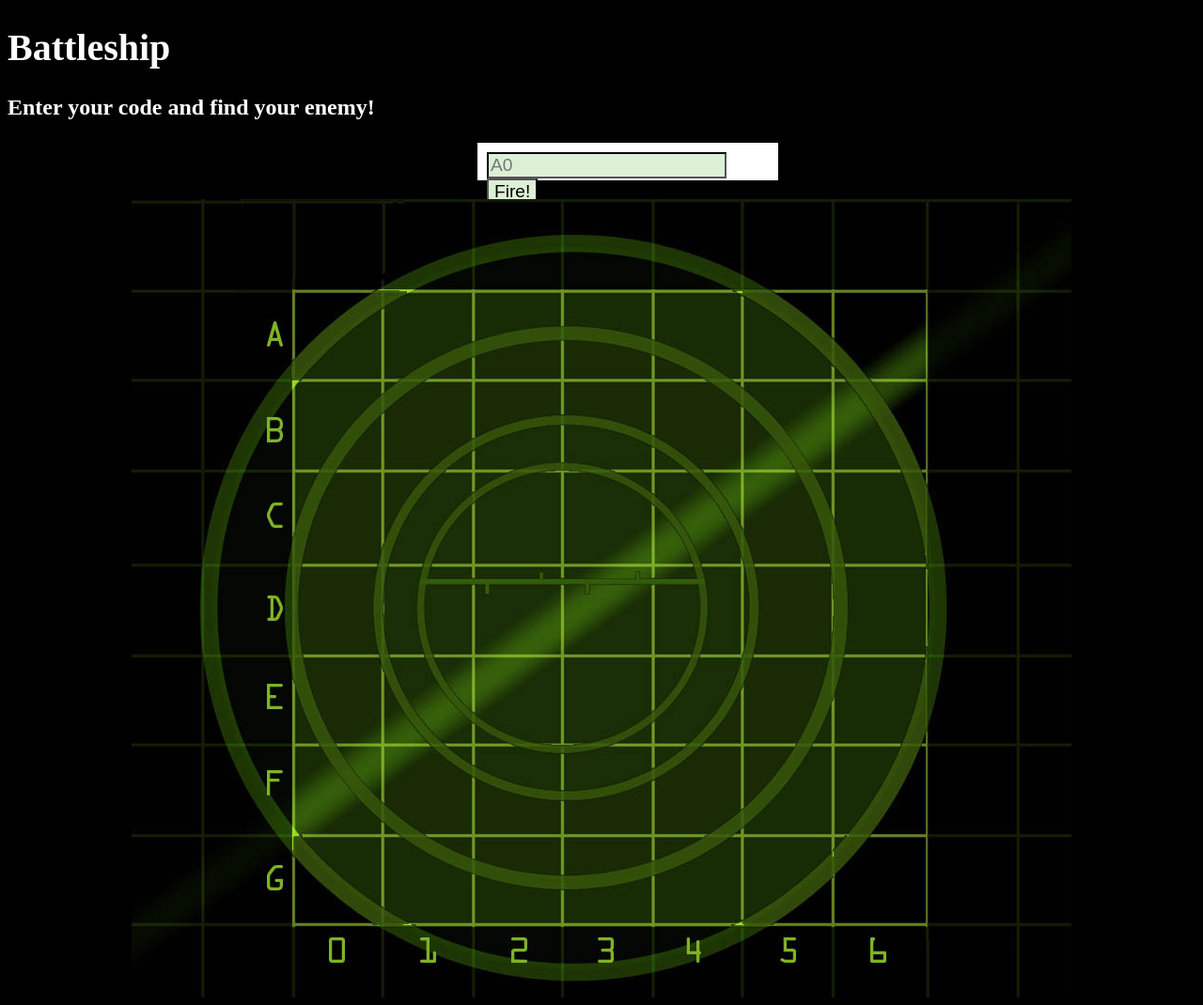
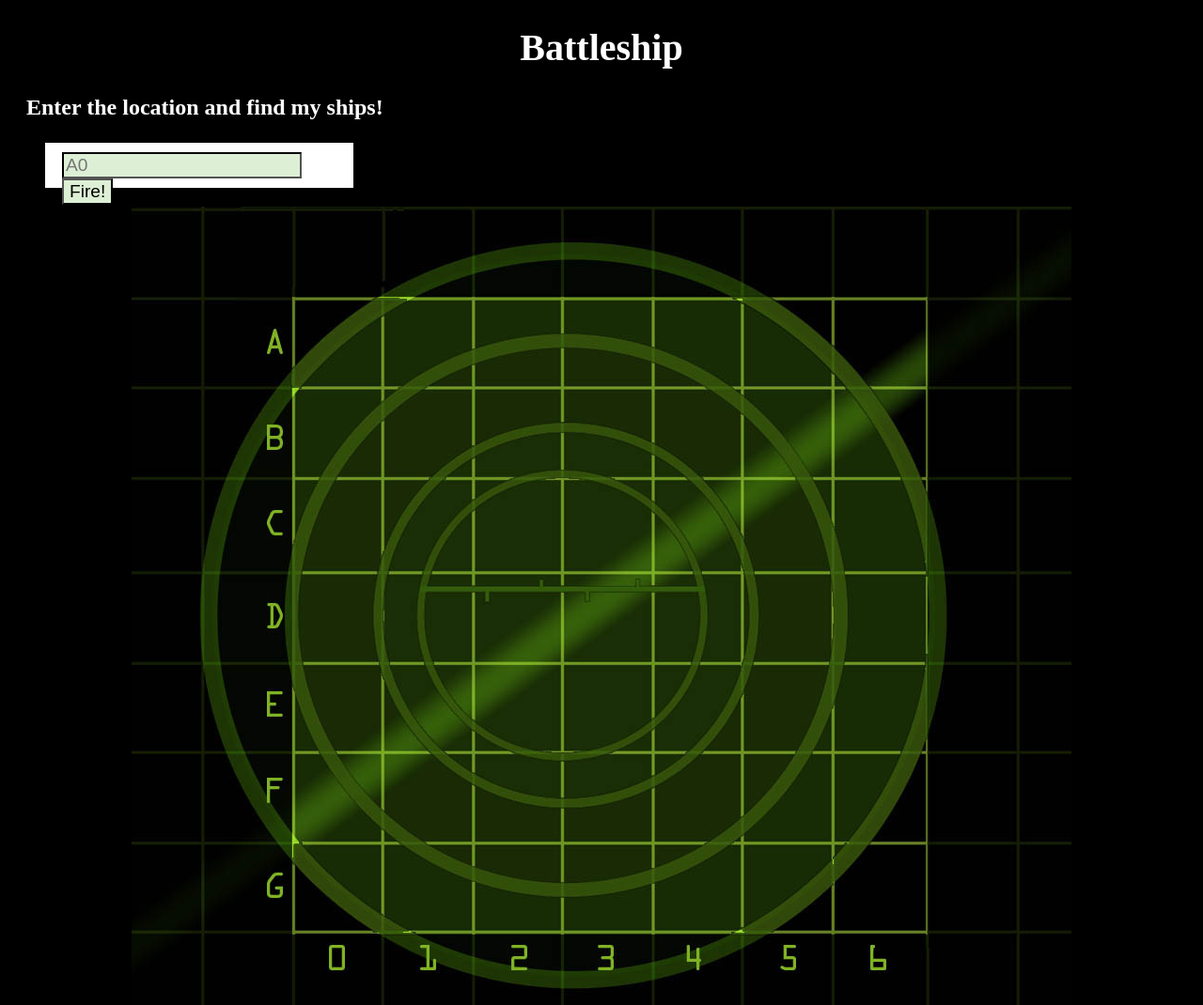
Before and after one commit to javieraizq88/battleship, a plain HTML site: page index.html in a window 1280 px wide. Shown: the whole page at 94% size. Drawn offline with Linux system fonts and the light colour scheme.

Commit message:
CSS y HTML arreglados

```diff
--- a/index.html
+++ b/index.html
@@ -11,7 +11,7 @@
 
     <h1>Battleship</h1>
 
-        <h3>Enter your code and find your enemy!</h3>
+        <h3>Enter the location and find my ships!</h3>
 
     <span>
         <form>
--- a/style.css
+++ b/style.css
@@ -3,11 +3,13 @@ body {
 }
 
 h1{
+    text-align: center;
     color: white;
     font-size: 2.5em;
 }
 h3{
     color: white;
+    margin-left: 20px;
     font-size: 1.5em;
 }
 
@@ -47,9 +49,12 @@ td {
 }
 
 form {
-    margin-left: 500px;
+    /* margin-left: 500px; */
+    margin-left: 40px;
     margin-bottom: 20px;
     padding: 10px;
+    padding-left: 18px;
+    padding-bottom: 18px;
     height: 20px;
     width: 300px;
     background-color: rgb(255, 255, 255);
```
